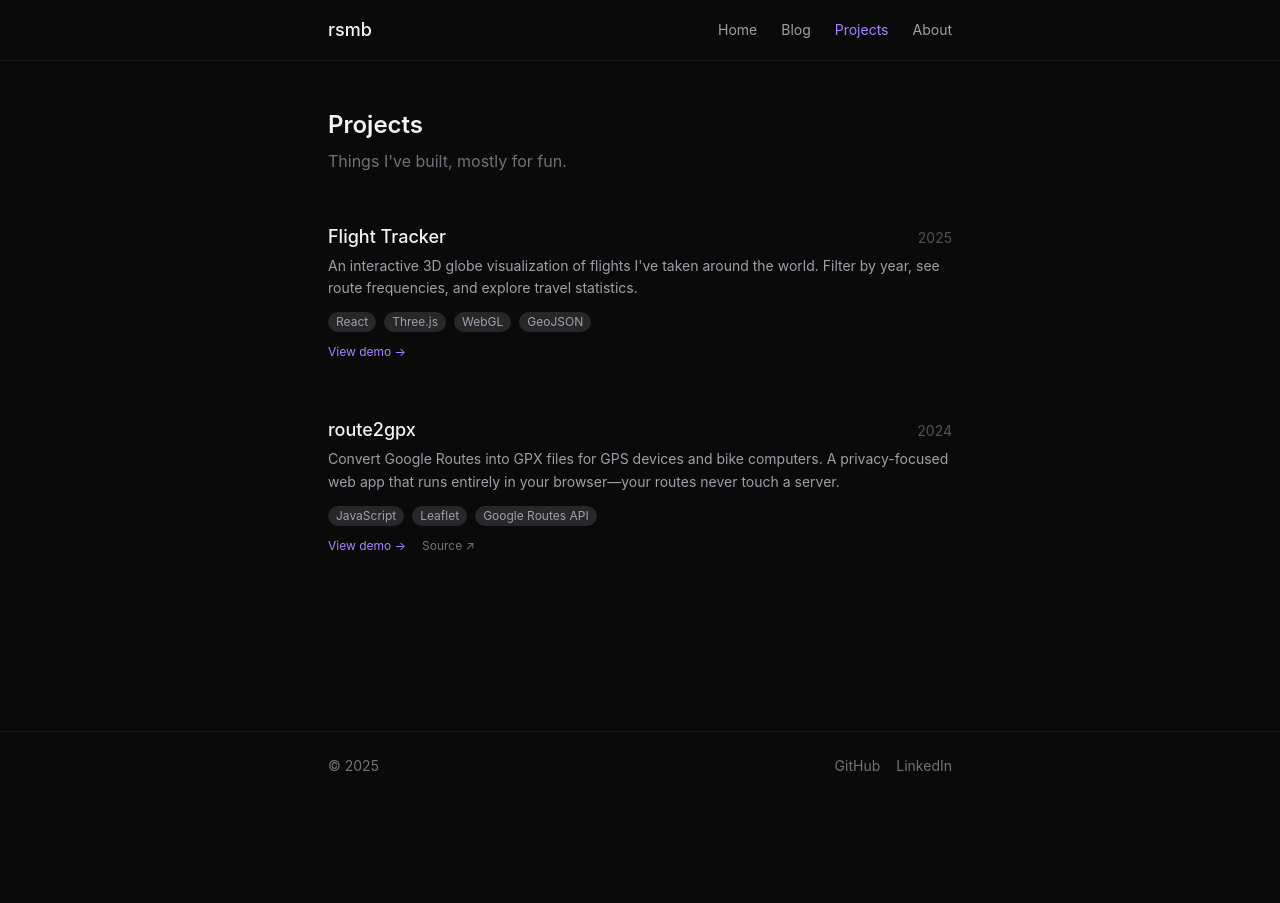
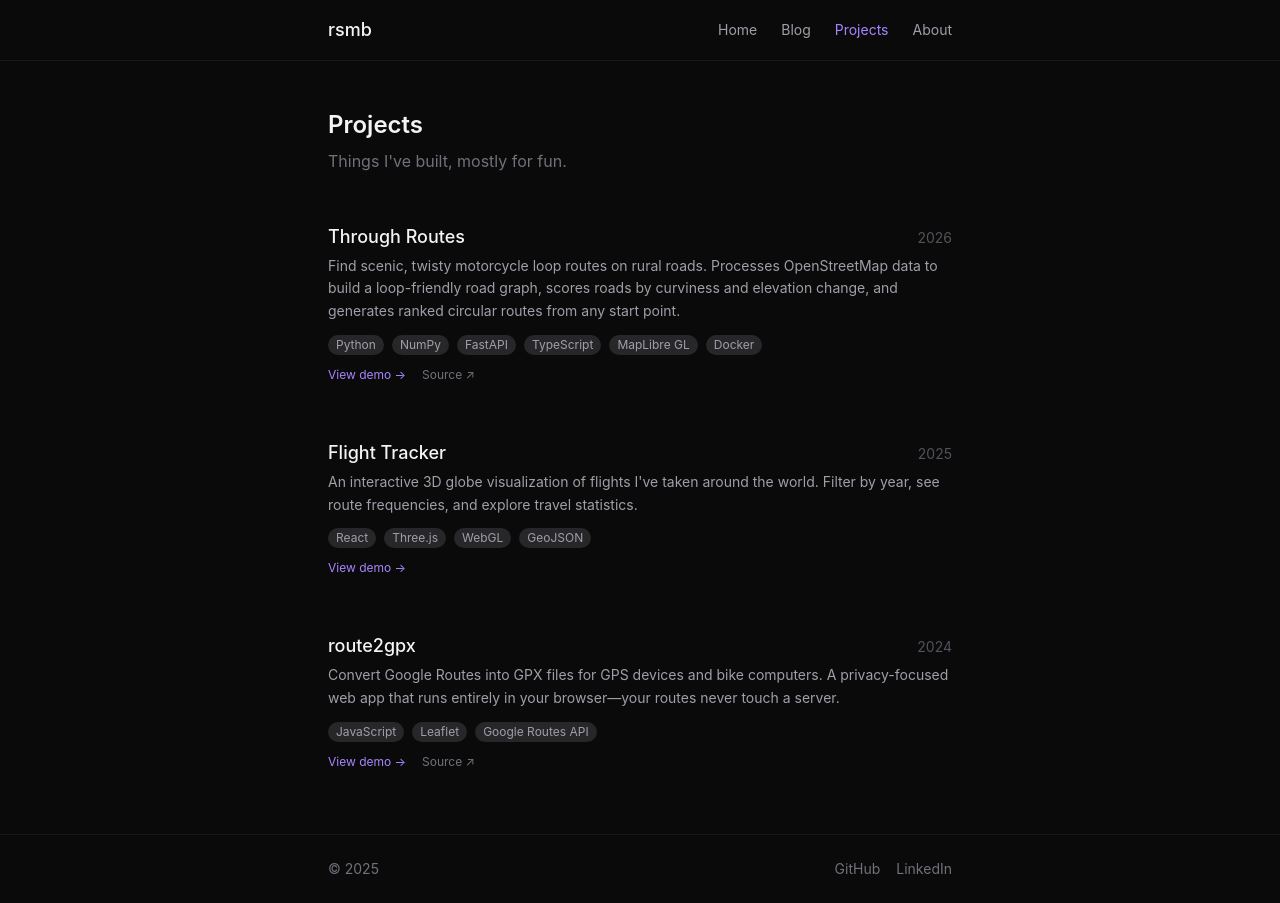
Before and after one commit to robert-bryson/rsmb.tv, a React (Vite) app: page /projects in a window 1280 px wide. Before the commit the page ends 800 px from the top, so only its background shows below. Built offline with nearby package versions, Linux system fonts and the light colour scheme.

Commit message:
feat: add Through Routes project to portfolio

```diff
--- a/src/content/projects.ts
+++ b/src/content/projects.ts
@@ -10,6 +10,16 @@ export interface Project {
 }
 
 export const projects: Project[] = [
+  {
+    slug: 'through-routes',
+    title: 'Through Routes',
+    description: 'Find scenic, twisty motorcycle loop routes on rural roads. Processes OpenStreetMap data to build a loop-friendly road graph, scores roads by curviness and elevation change, and generates ranked circular routes from any start point.',
+    tech: ['Python', 'NumPy', 'FastAPI', 'TypeScript', 'MapLibre GL', 'Docker'],
+    featured: true,
+    demoUrl: 'https://through-routes.rsmb.tv/',
+    sourceUrl: 'https://github.com/robert-bryson/through-routes',
+    year: 2026,
+  },
   {
     slug: 'flights',
     title: 'Flight Tracker',
```
